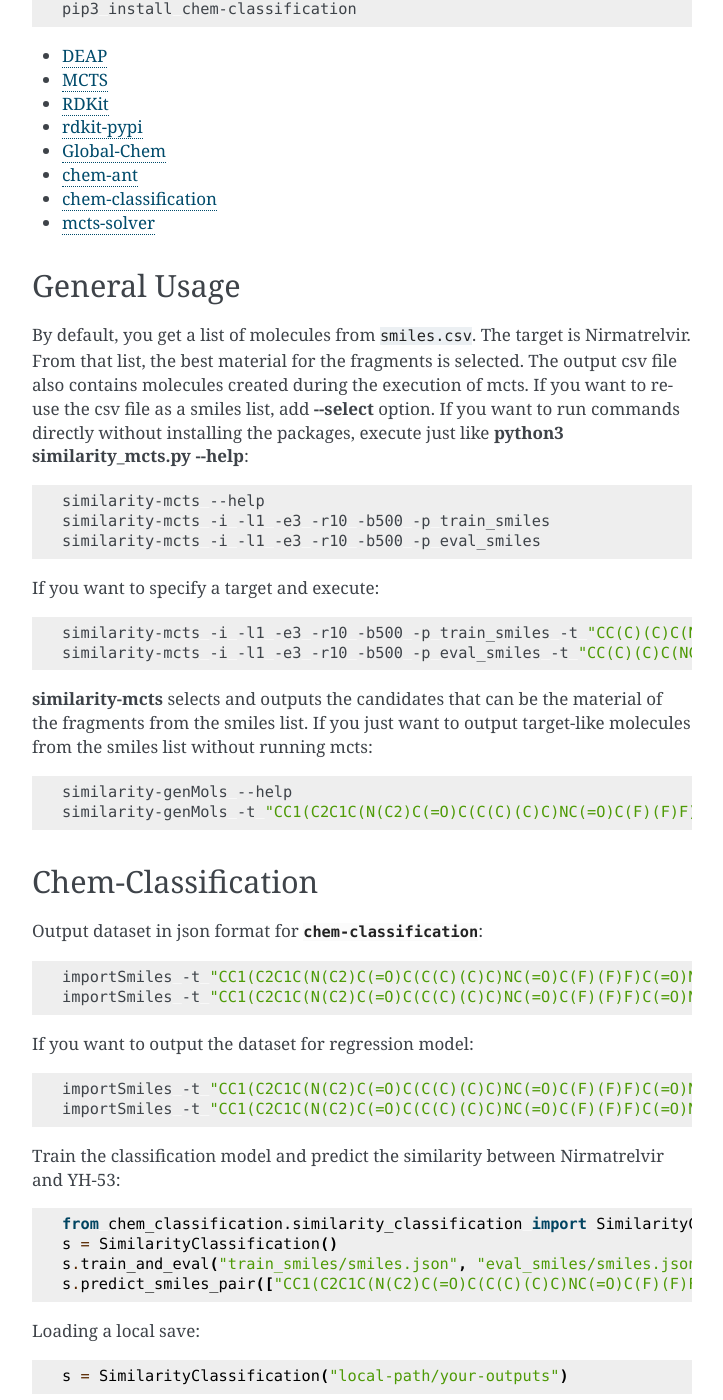
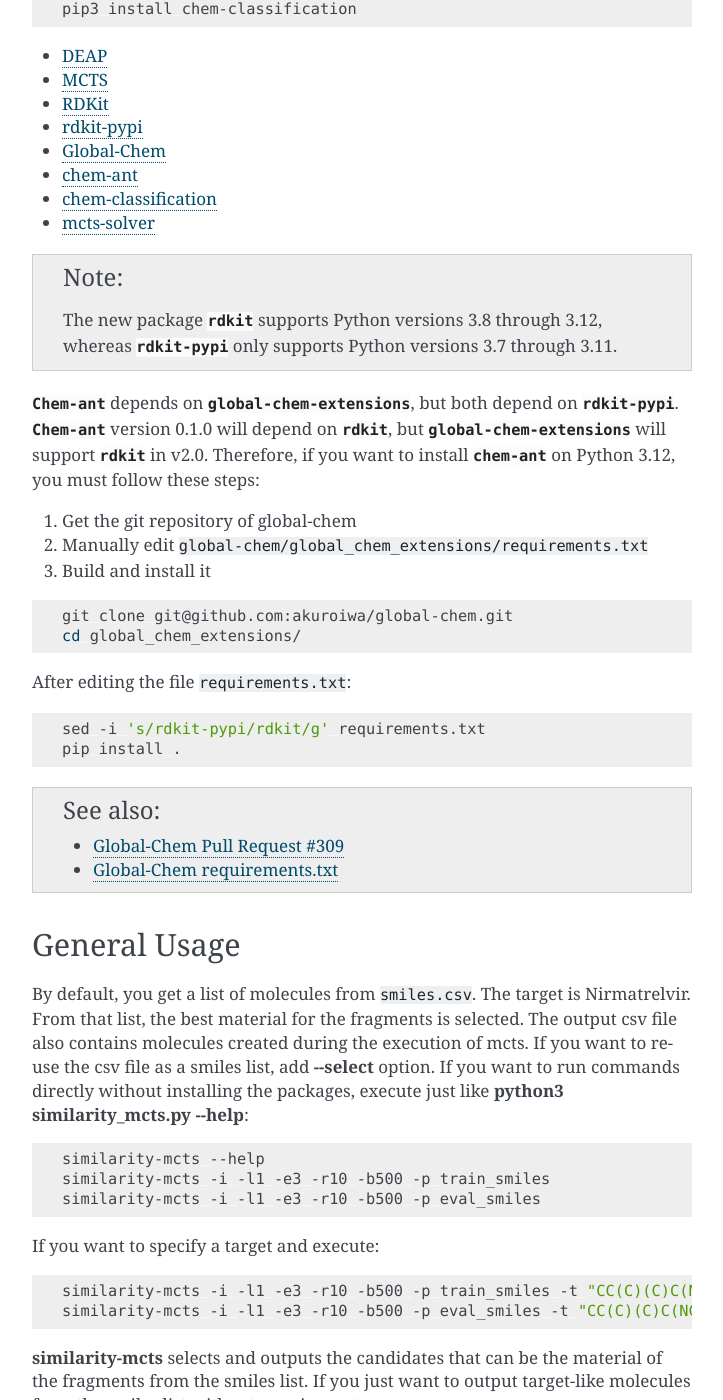
Before and after one commit to akuroiwa/chess-ant, a Sphinx documentation site: the page built from doc/o_unilateralis.rst, in a window 1280 px wide and 1400 px high, scrolled down 838 px. Shown: the whole window, without its empty margins (388-1111 px from the left). Built offline with Sphinx 7.4.7, drawn with Linux system fonts in a browser that asks for light colours; some of the changed text lies outside the part shown.

```diff
--- a/doc/o_unilateralis.rst
+++ b/doc/o_unilateralis.rst
@@ -56,6 +56,33 @@
 -  `chem-classification <https://github.com/akuroiwa/chem-classification>`__
 -  `mcts-solver <https://github.com/akuroiwa/mcts-solver>`__
 
+.. note::
+
+   The new package :mod:`rdkit` supports Python versions 3.8 through 3.12, whereas :mod:`rdkit-pypi` only supports Python versions 3.7 through 3.11.
+
+:mod:`Chem-ant` depends on :mod:`global-chem-extensions`, but both depend on :mod:`rdkit-pypi`. :mod:`Chem-ant` version 0.1.0 will depend on :mod:`rdkit`, but :mod:`global-chem-extensions` will support :mod:`rdkit` in v2.0. Therefore, if you want to install :mod:`chem-ant` on Python 3.12, you must follow these steps:
+
+1. Get the git repository of global-chem
+2. Manually edit :file:`global-chem/global_chem_extensions/requirements.txt`
+3. Build and install it
+
+.. code-block:: bash
+
+   git clone git@github.com:akuroiwa/global-chem.git
+   cd global_chem_extensions/
+
+After editing the file :file:`requirements.txt`:
+
+.. code-block:: bash
+
+   sed -i 's/rdkit-pypi/rdkit/g' requirements.txt
+   pip install .
+
+.. seealso::
+
+   - `Global-Chem Pull Request #309 <https://github.com/Global-Chem/global-chem/pull/309>`_
+   - `Global-Chem requirements.txt <https://github.com/Global-Chem/global-chem/blob/development/global_chem_extensions/requirements.txt>`_
+
 
 General Usage
 =============
@@ -82,6 +109,15 @@
 
    similarity-genMols --help
    similarity-genMols -t "CC1(C2C1C(N(C2)C(=O)C(C(C)(C)C)NC(=O)C(F)(F)F)C(=O)NC(CC3CCNC3=O)C#N)C" -m "CC1=CC=CC=C1C(C)C" "Cc1ccccc1CC(C#N)NC1CCNC1=O" -f "gen2.csv"
+
+
+The StopIteration problem has been fixed since :mod:`chem-ant` 0.1.0, so the :command:`similarity-ant` command will run without stopping. I plan to continue improving this bug.
+
+In addition, a new :command:`--GlobalChem` option has been added. This gets smiles from the :mod:`global-chem` database as the material for fragments.
+
+.. code-block:: bash
+
+   similarity-ant -n20 -g10 -b 1 -p train_smiles -e1 -c electrophilic_warheads_for_kinases
 
 
 Chem-Classification
--- a/setup.py
+++ b/setup.py
@@ -5,7 +5,7 @@
 
 setup(
     name='chess_ant',
-    version='0.0.9',
+    version='0.1.0',
     url='https://github.com/akuroiwa/chess-ant',
     # # PyPI url
     # download_url='',
```
Also changed, not shown: 3 other files.
